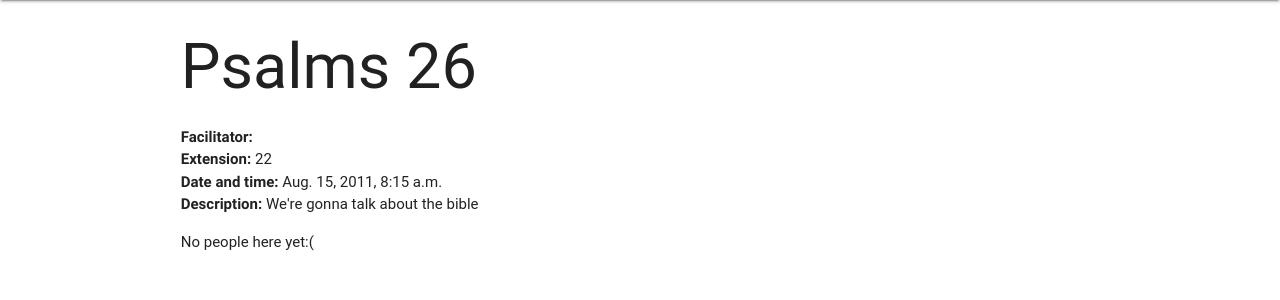
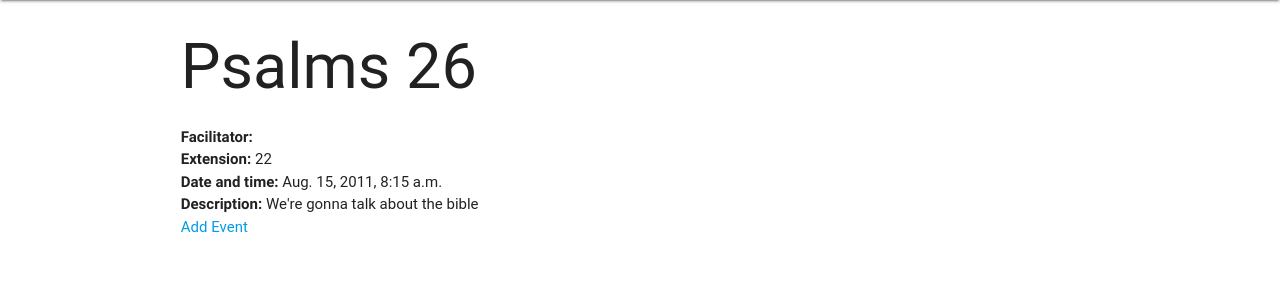
Before and after one commit to apollojain/sww, a Django app: page /1/ in a window 1280 px wide. Shown: the part 64-364 px from the top of the page. Run offline with Django 3.2, Linux system fonts and the light colour scheme; a user stored in the database is signed in; data comes from the database, SQL or seed files in the repository; both versions use the stored data as it was after the commit; some libraries are stand-ins or nearby versions; some web fonts are replaced.

Commit message:
add and remove events

```diff
--- a/management/templates/detail.html
+++ b/management/templates/detail.html
@@ -6,10 +6,13 @@
 	<b>Extension: </b> {{event.extension}} <br>
 	<b>Date and time: </b> {{event.datetime}} <br>
 	<b>Description: </b> {{event.description}} <br>
-	{% for person in event.person_set.all %}
+	{% if user.is_authenticated %}
 
-	        <strong>{{ person.first_name }}</strong>
-	{% empty %}
-	    <p>No people here yet:(</p>
-	{% endfor %}
+		{% if boolean %}
+			<a href="/toggle/{{event.id}}">Remove Event</a>
+		{% else %}
+			<a href="/toggle/{{event.id}}">Add Event</a>
+		{% endif %}
+	{% endif %}
+
 {% endblock %}
--- a/management/urls.py
+++ b/management/urls.py
@@ -11,4 +11,6 @@
     url(r'^logout/$', auth_views.logout, {'next_page': '/'}, name='logout'),
     url(r'^$', views.index, name='home'),
     url(r'^(?P<event_id>[0-9]+)/$', views.detail, name='event_detail'),
+    url(r'^toggle/(?P<event_id>[0-9]+)/$', views.toggle, name='toggle'),
+
 ]
--- a/management/views.py
+++ b/management/views.py
@@ -32,11 +32,32 @@
 
 def detail(request, event_id):
 	try:
+		boolean = False
 		event = Event.objects.get(pk=event_id)
 		prev_date = timezone.now() - timedelta(days = 2)
+		if request.user.is_authenticated:
+			p_list = Person.objects.filter(user = request.user)
+			if len(p_list) > 0:
+				p = p_list[0]
+				if len(p.events.filter(pk = event_id)) > 0:
+					boolean = True
 	except Event.DoesNotExist:
 		raise Http404("Event does not exist")
-	return render(request, 'detail.html', {'event': event})
+	return render(request, 'detail.html', {'event': event, "boolean": boolean})
+
+def toggle(request, event_id):
+	if request.user.is_authenticated:
+		p_list = Person.objects.filter(user = request.user)
+		if len(p_list) > 0:
+			print "Checkpoint 3"
+			p = p_list[0]
+			qs = p.events.filter(pk = event_id)
+			if len(qs) > 0:
+				p.events.remove(qs[0])
+			else:
+				event = Event.objects.filter(pk = event_id)[0]
+				p.events.add(event)
+	return redirect('event_detail', event_id)
 
 def create(request):
 	if request.method == 'POST':
```
Also changed, not shown: db.sqlite3, 2 other files.
